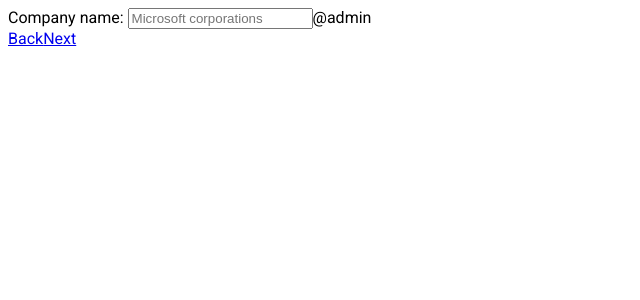
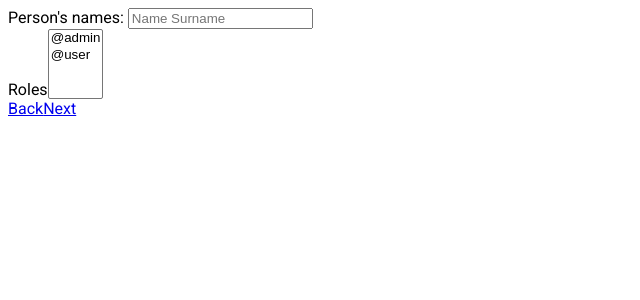
Before and after one commit to fidyay/work-connected, a Next.js app: page /authorization/create-account in a window 1280 px wide. Shown: the top 300 px of the page, without its empty margins (0-640 px from the left). Built offline with nearby package versions, Linux system fonts and the light colour scheme.

Commit message:
made basic role selector

```diff
--- a/src/app/authorization/create-account/page.tsx
+++ b/src/app/authorization/create-account/page.tsx
@@ -1,12 +1,12 @@
 import FormField from "@/components/FormField";
 import Button from "@/components/Button";
-import Role from "@/components/Role";
+import SelectionRoles from "@/components/SelectionRoles";
 
-function CreateCompanyPage() {
+function CreateAccountPage() {
   return (
     <form>
-      <FormField label="Company name" placeholder="Microsoft corporations" />
-      <Role>admin</Role>
+      <FormField label="Person's names" placeholder="Name Surname" />
+      <SelectionRoles title="Roles" />
       <div>
         <Button href="/authorization/create-company">Back</Button>
         <Button href="/">Next</Button>
@@ -15,4 +15,4 @@
   );
 }
 
-export default CreateCompanyPage;
+export default CreateAccountPage;
--- a/src/components/Role.tsx
+++ b/src/components/Role.tsx
@@ -1,6 +1,6 @@
 "use client";
 import React from "react";
-import Cross from "./Cross";
+import Cross from "./svg/Cross";
 
 interface RoleProps {
   children: string;
@@ -10,7 +10,7 @@
 function Role({ children, onClick }: RoleProps) {
   return (
     <span onClick={onClick}>
-      @{children}
+      {"@" + children}
       {onClick && <Cross />}
     </span>
   );
--- /dev/null
+++ b/src/components/SelectionRoles.tsx
@@ -0,0 +1,29 @@
+"use client";
+import React, { useId } from "react";
+import Role from "./Role";
+import useTypedSelector from "@/hooks/useTypedSelector";
+
+interface SelectionRolesProps {
+  title: string;
+}
+
+function SelectionRoles({ title }: SelectionRolesProps) {
+  const roles = useTypedSelector((state) => state.roles);
+  const selectionId = useId();
+  return (
+    <div>
+      <label htmlFor={selectionId}>{title}</label>
+      <select multiple name="roles" id={selectionId}>
+        {roles.map((role) => {
+          return (
+            <option key={role} value={role}>
+              <Role>{role}</Role>
+            </option>
+          );
+        })}
+      </select>
+    </div>
+  );
+}
+
+export default SelectionRoles;
--- /dev/null
+++ b/src/hooks/useTypedSelector.ts
@@ -0,0 +1,7 @@
+"use client";
+import { useSelector, TypedUseSelectorHook } from "react-redux";
+import { RootStoreType } from "@/state/store";
+
+const useTypedSelector: TypedUseSelectorHook<RootStoreType> = useSelector;
+
+export default useTypedSelector;
--- a/src/state/store.ts
+++ b/src/state/store.ts
@@ -1,33 +1,26 @@
 import { PayloadAction, configureStore, createSlice } from "@reduxjs/toolkit";
 
-interface InitialState {
-  [key: string]: any;
-}
+type InitialState = string[];
 
-const initialState: InitialState = {};
+const initialState: InitialState = ["admin", "user"];
 // temporary code
-const chatSlice = createSlice({
-  name: "counter",
+const rolesSlice = createSlice({
+  name: "roles",
   // `createSlice` will infer the state type from the `initialState` argument
   initialState,
   reducers: {
-    increment: (state) => {
-      state.value += 1;
-    },
-    decrement: (state) => {
-      state.value -= 1;
-    },
-    // Use the PayloadAction type to declare the contents of `action.payload`
-    incrementByAmount: (state, action: PayloadAction<number>) => {
-      state.value += action.payload;
+    addRole: (state, action: PayloadAction<string>) => {
+      state.push(action.payload);
     },
   },
 });
 
 const store = configureStore({
   reducer: {
-    chat: chatSlice.reducer,
+    roles: rolesSlice.reducer,
   },
 });
 
+export type RootStoreType = ReturnType<typeof store.getState>;
+
 export default store;
```
Also changed, not shown: src/components/svg/Cross.tsx (renamed from src/components/Cross.tsx).
